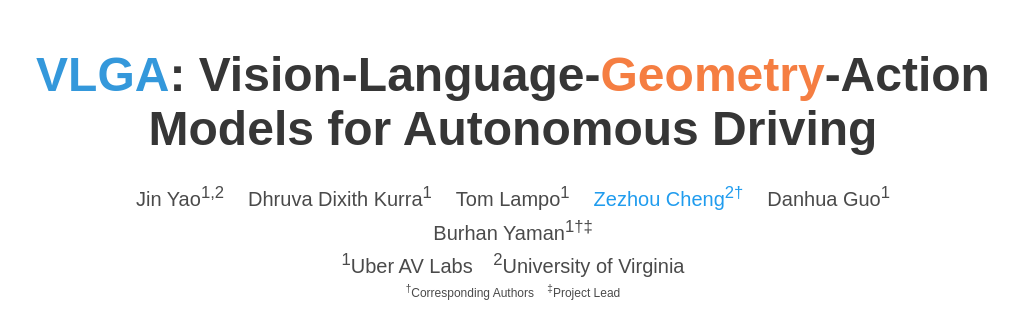
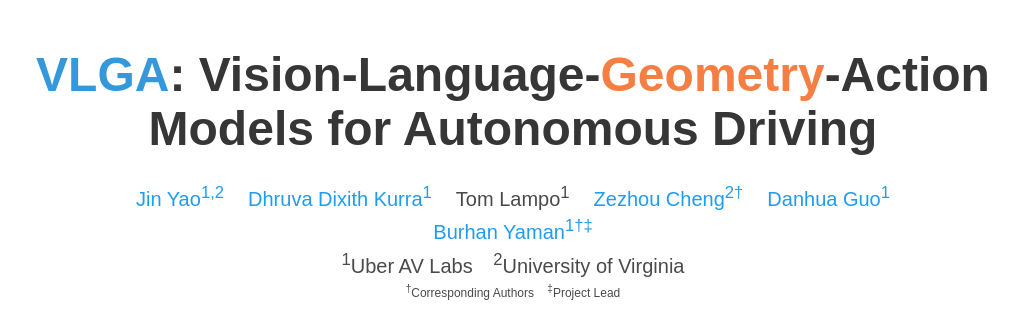
Before and after one commit to yaojin17/VLGA, a plain HTML site: page index.html in a window 1280 px wide. Shown: the top 309 px of the page, without its empty margins (127-1152 px from the left). Drawn offline with Linux system fonts and the light colour scheme; some icons are missing; a web font is replaced by a local one.

Commit message:
hero: add author homepage links

```diff
--- a/index.html
+++ b/index.html
@@ -39,14 +39,22 @@
           <div class="is-size-5 publication-authors">
             <div class="is-size-5 publication-authors" style="display: flex; flex-wrap: wrap; justify-content: center; text-align: center;">
               <div style="display: flex; flex-wrap: wrap; flex-basis: 100%; justify-content: center;">
-                <span class="author-block" style="margin: 0 12px;">Jin Yao<sup>1,2</sup></span>
-                <span class="author-block" style="margin: 0 12px;">Dhruva Dixith Kurra<sup>1</sup></span>
+                <a href="https://yaojin17.github.io/" class="author-block" style="margin: 0 12px; text-decoration: none;">
+                  <span>Jin Yao<sup>1,2</sup></span>
+                </a>
+                <a href="https://www.linkedin.com/in/dkurra/" class="author-block" style="margin: 0 12px; text-decoration: none;">
+                  <span>Dhruva Dixith Kurra<sup>1</sup></span>
+                </a>
                 <span class="author-block" style="margin: 0 12px;">Tom Lampo<sup>1</sup></span>
-                <a href="https://sites.google.com/site/zezhoucheng/" class="author-block" style="margin: 0 12px; text-decoration: none;">
+                <a href="https://www.cs.virginia.edu/~zc3bp/" class="author-block" style="margin: 0 12px; text-decoration: none;">
                   <span>Zezhou Cheng<sup>2&dagger;</sup></span>
                 </a>
-                <span class="author-block" style="margin: 0 12px;">Danhua Guo<sup>1</sup></span>
-                <span class="author-block" style="margin: 0 12px;">Burhan Yaman<sup>1&dagger;&Dagger;</sup></span>
+                <a href="https://www.linkedin.com/in/dannyguo/" class="author-block" style="margin: 0 12px; text-decoration: none;">
+                  <span>Danhua Guo<sup>1</sup></span>
+                </a>
+                <a href="https://byaman14.github.io/" class="author-block" style="margin: 0 12px; text-decoration: none;">
+                  <span>Burhan Yaman<sup>1&dagger;&Dagger;</sup></span>
+                </a>
               </div>
             </div>
           </div>
```
